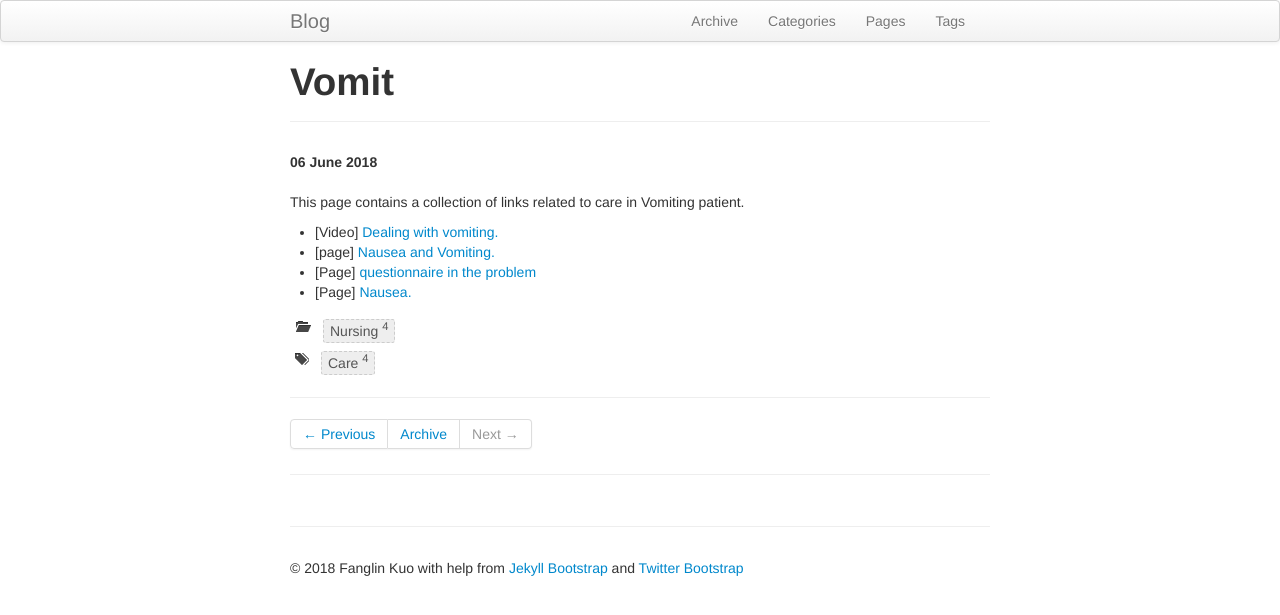
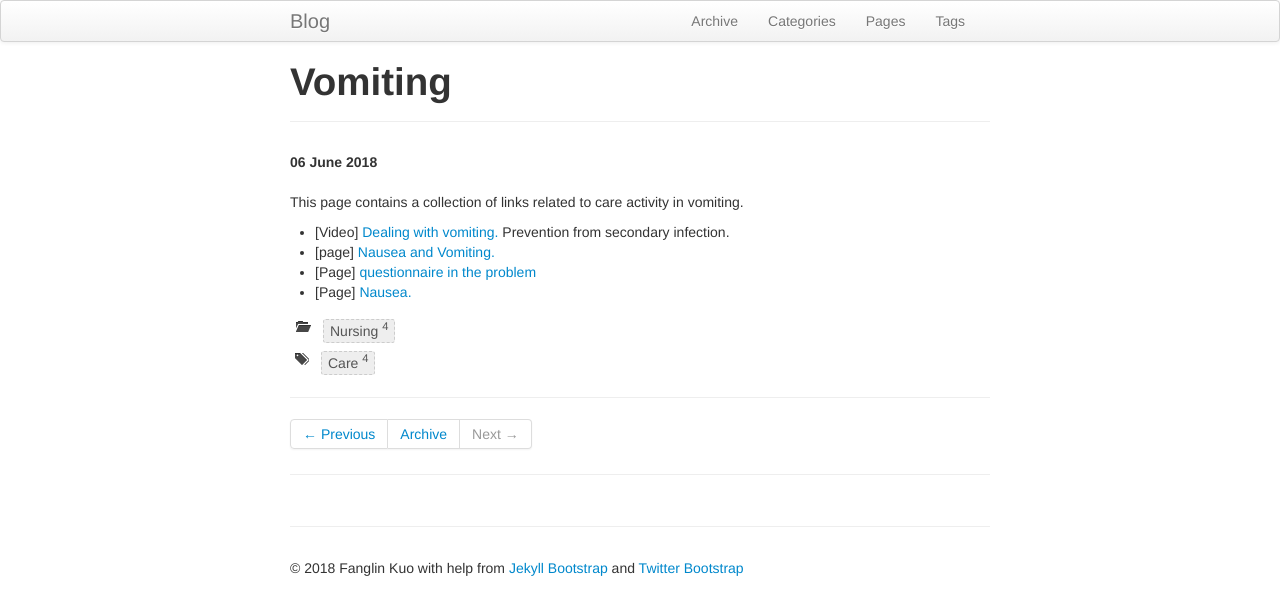
Before and after one commit to flkuo/blog, a Jekyll site: the page built from _posts/2018-06-06-Vomiting.md, in a window 1280 px wide. Shown: the top 615 px of the page. Built offline with Jekyll 4.4.1, drawn with Linux system fonts in a browser that asks for light colours.

Commit message:
updated site

```diff
--- a/_posts/2018-06-06-Vomit.md
+++ b/_posts/2018-06-06-Vomiting.md
@@ -6,10 +6,10 @@
 ---
 {% include JB/setup %}
 
-This page contains a collection of links related to care in Vomiting patient.
+This page contains a collection of links related to care activity in vomiting.
 
 
-* [Video] [Dealing with vomiting.](https://www.minnanokaigo.com/channel/excretion/no4/)
+* [Video] [Dealing with vomiting.](https://www.minnanokaigo.com/channel/excretion/no4/) Prevention from secondary infection.
 * [page] [Nausea and Vomiting.](https://medlineplus.gov/nauseaandvomiting.html)
 * [Page] [questionnaire in the problem](https://familydoctor.org/symptom/nausea-and-vomiting/?adfree=true)
 * [Page] [Nausea.](https://www.ncbi.nlm.nih.gov/pubmedhealth/PMHT0024775/)
```
